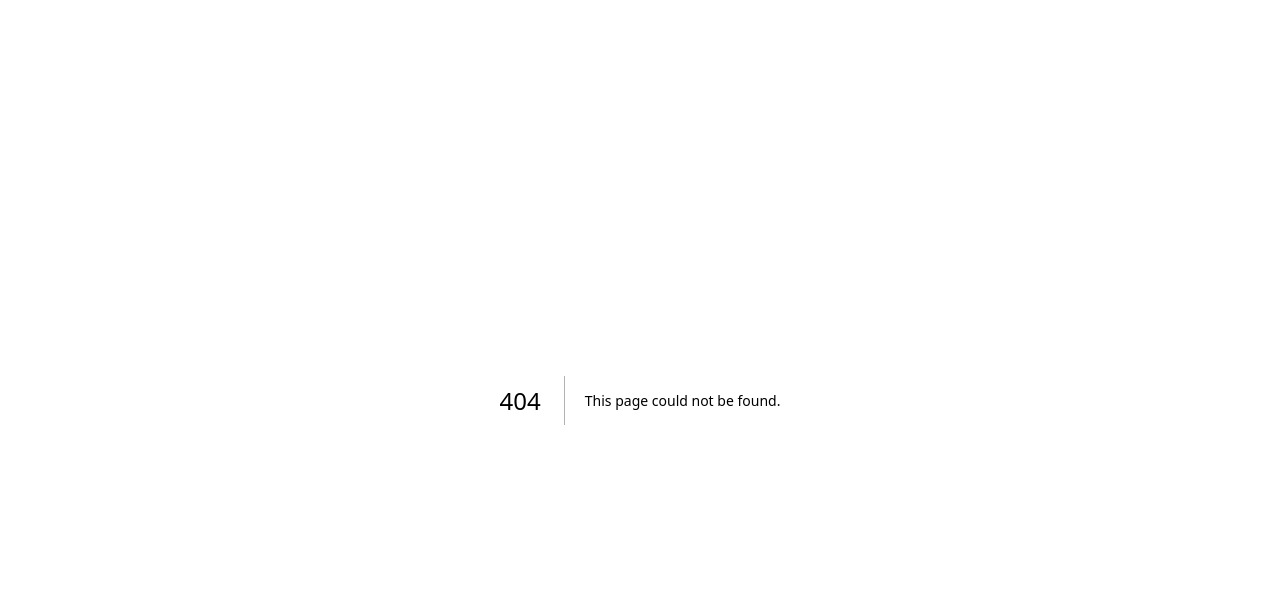
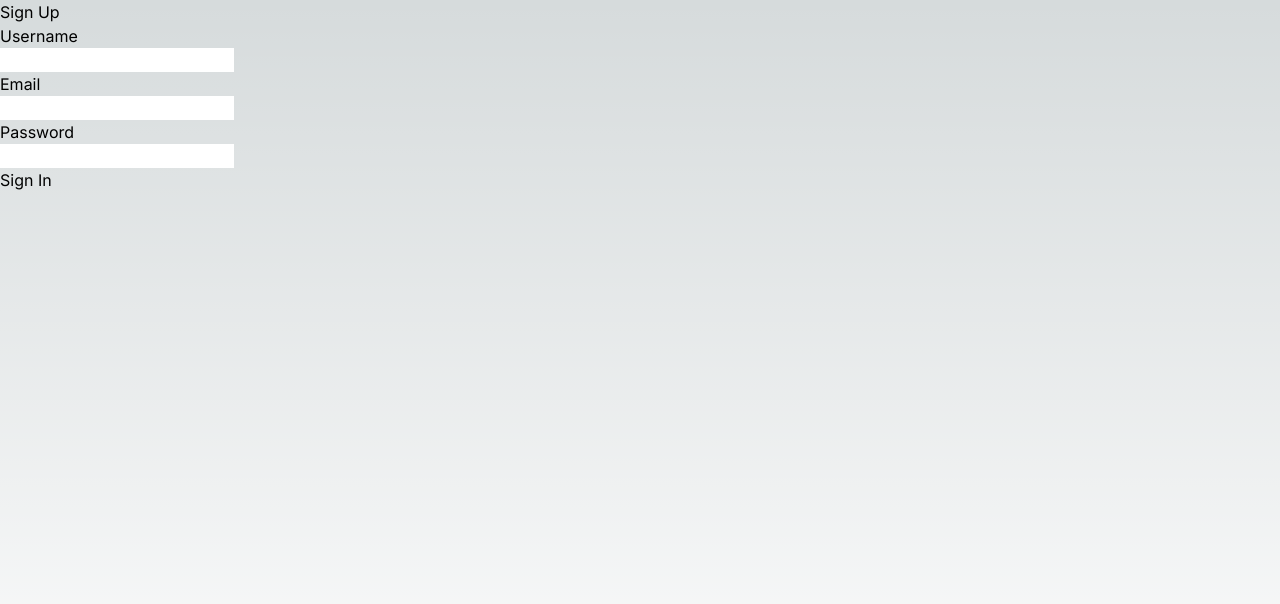
Before and after one commit to dworker863/education-portal, a Next.js app: page /signup in a window 1280 px wide. Before the commit this address had no page. Shown: the top 604 px of the page. Built offline with nearby package versions, Linux system fonts and the light colour scheme.

Commit message:
Added signin and signup pages

```diff
--- /dev/null
+++ b/app/components/SigninForm.tsx
@@ -0,0 +1,35 @@
+'use client';
+
+import { FormEvent } from 'react';
+
+const SigninForm = () => {
+  const handleSubmit = (e: FormEvent) => {
+    e.preventDefault();
+
+    const formData = new FormData(e.target as HTMLFormElement);
+    const data = {
+      email: formData.get('email'),
+      password: formData.get('password'),
+    };
+
+    console.log(data);
+  };
+
+  return (
+    <form onSubmit={handleSubmit}>
+      <fieldset>
+        <label htmlFor="email">Email</label>
+        <br />
+        <input id="email" type="text" name="email" />
+      </fieldset>
+      <fieldset>
+        <label htmlFor="password">Password</label>
+        <br />
+        <input id="password" type="text" name="password" />
+      </fieldset>
+      <button type="submit">Sign In</button>
+    </form>
+  );
+};
+
+export default SigninForm;
--- /dev/null
+++ b/app/components/SignupForm.tsx
@@ -0,0 +1,41 @@
+'use client';
+
+import { FormEvent } from 'react';
+
+const SignupForm = () => {
+  const handleSubmit = (e: FormEvent) => {
+    e.preventDefault();
+
+    const formData = new FormData(e.target as HTMLFormElement);
+    const data = {
+      username: formData.get('username'),
+      email: formData.get('email'),
+      password: formData.get('password'),
+    };
+
+    console.log(data);
+  };
+
+  return (
+    <form onSubmit={handleSubmit}>
+      <fieldset>
+        <label htmlFor="username">Username</label>
+        <br />
+        <input id="username" type="text" name="username" />
+      </fieldset>
+      <fieldset>
+        <label htmlFor="email">Email</label>
+        <br />
+        <input id="email" type="text" name="email" />
+      </fieldset>
+      <fieldset>
+        <label htmlFor="password">Password</label>
+        <br />
+        <input id="password" type="text" name="password" />
+      </fieldset>
+      <button type="submit">Sign In</button>
+    </form>
+  );
+};
+
+export default SignupForm;
--- a/app/globals.css
+++ b/app/globals.css
@@ -17,6 +17,7 @@
 }
 
 body {
+  min-height: 100vh;
   color: rgb(var(--foreground-rgb));
   background: linear-gradient(
       to bottom,
--- a/app/page.tsx
+++ b/app/page.tsx
@@ -1,113 +1,16 @@
-import Image from "next/image";
+import Image from 'next/image';
+import Link from 'next/link';
 
 export default function Home() {
   return (
-    <main className="flex min-h-screen flex-col items-center justify-between p-24">
-      <div className="z-10 w-full max-w-5xl items-center justify-between font-mono text-sm lg:flex">
-        <p className="fixed left-0 top-0 flex w-full justify-center border-b border-gray-300 bg-gradient-to-b from-zinc-200 pb-6 pt-8 backdrop-blur-2xl dark:border-neutral-800 dark:bg-zinc-800/30 dark:from-inherit lg:static lg:w-auto  lg:rounded-xl lg:border lg:bg-gray-200 lg:p-4 lg:dark:bg-zinc-800/30">
-          Get started by editing&nbsp;
-          <code className="font-mono font-bold">app/page.tsx</code>
-        </p>
-        <div className="fixed bottom-0 left-0 flex h-48 w-full items-end justify-center bg-gradient-to-t from-white via-white dark:from-black dark:via-black lg:static lg:size-auto lg:bg-none">
-          <a
-            className="pointer-events-none flex place-items-center gap-2 p-8 lg:pointer-events-auto lg:p-0"
-            href="https://vercel.com?utm_source=create-next-app&utm_medium=appdir-template&utm_campaign=create-next-app"
-            target="_blank"
-            rel="noopener noreferrer"
-          >
-            By{" "}
-            <Image
-              src="/vercel.svg"
-              alt="Vercel Logo"
-              className="dark:invert"
-              width={100}
-              height={24}
-              priority
-            />
-          </a>
-        </div>
-      </div>
-
-      <div className="relative z-[-1] flex place-items-center before:absolute before:h-[300px] before:w-full before:-translate-x-1/2 before:rounded-full before:bg-gradient-radial before:from-white before:to-transparent before:blur-2xl before:content-[''] after:absolute after:-z-20 after:h-[180px] after:w-full after:translate-x-1/3 after:bg-gradient-conic after:from-sky-200 after:via-blue-200 after:blur-2xl after:content-[''] before:dark:bg-gradient-to-br before:dark:from-transparent before:dark:to-blue-700 before:dark:opacity-10 after:dark:from-sky-900 after:dark:via-[#0141ff] after:dark:opacity-40 sm:before:w-[480px] sm:after:w-[240px] before:lg:h-[360px]">
-        <Image
-          className="relative dark:drop-shadow-[0_0_0.3rem_#ffffff70] dark:invert"
-          src="/next.svg"
-          alt="Next.js Logo"
-          width={180}
-          height={37}
-          priority
-        />
-      </div>
-
-      <div className="mb-32 grid text-center lg:mb-0 lg:w-full lg:max-w-5xl lg:grid-cols-4 lg:text-left">
-        <a
-          href="https://nextjs.org/docs?utm_source=create-next-app&utm_medium=appdir-template&utm_campaign=create-next-app"
-          className="group rounded-lg border border-transparent px-5 py-4 transition-colors hover:border-gray-300 hover:bg-gray-100 hover:dark:border-neutral-700 hover:dark:bg-neutral-800/30"
-          target="_blank"
-          rel="noopener noreferrer"
-        >
-          <h2 className="mb-3 text-2xl font-semibold">
-            Docs{" "}
-            <span className="inline-block transition-transform group-hover:translate-x-1 motion-reduce:transform-none">
-              -&gt;
-            </span>
-          </h2>
-          <p className="m-0 max-w-[30ch] text-sm opacity-50">
-            Find in-depth information about Next.js features and API.
-          </p>
-        </a>
-
-        <a
-          href="https://nextjs.org/learn?utm_source=create-next-app&utm_medium=appdir-template-tw&utm_campaign=create-next-app"
-          className="group rounded-lg border border-transparent px-5 py-4 transition-colors hover:border-gray-300 hover:bg-gray-100 hover:dark:border-neutral-700 hover:dark:bg-neutral-800/30"
-          target="_blank"
-          rel="noopener noreferrer"
-        >
-          <h2 className="mb-3 text-2xl font-semibold">
-            Learn{" "}
-            <span className="inline-block transition-transform group-hover:translate-x-1 motion-reduce:transform-none">
-              -&gt;
-            </span>
-          </h2>
-          <p className="m-0 max-w-[30ch] text-sm opacity-50">
-            Learn about Next.js in an interactive course with&nbsp;quizzes!
-          </p>
-        </a>
-
-        <a
-          href="https://vercel.com/templates?framework=next.js&utm_source=create-next-app&utm_medium=appdir-template&utm_campaign=create-next-app"
-          className="group rounded-lg border border-transparent px-5 py-4 transition-colors hover:border-gray-300 hover:bg-gray-100 hover:dark:border-neutral-700 hover:dark:bg-neutral-800/30"
-          target="_blank"
-          rel="noopener noreferrer"
-        >
-          <h2 className="mb-3 text-2xl font-semibold">
-            Templates{" "}
-            <span className="inline-block transition-transform group-hover:translate-x-1 motion-reduce:transform-none">
-              -&gt;
-            </span>
-          </h2>
-          <p className="m-0 max-w-[30ch] text-sm opacity-50">
-            Explore starter templates for Next.js.
-          </p>
-        </a>
-
-        <a
-          href="https://vercel.com/new?utm_source=create-next-app&utm_medium=appdir-template&utm_campaign=create-next-app"
-          className="group rounded-lg border border-transparent px-5 py-4 transition-colors hover:border-gray-300 hover:bg-gray-100 hover:dark:border-neutral-700 hover:dark:bg-neutral-800/30"
-          target="_blank"
-          rel="noopener noreferrer"
-        >
-          <h2 className="mb-3 text-2xl font-semibold">
-            Deploy{" "}
-            <span className="inline-block transition-transform group-hover:translate-x-1 motion-reduce:transform-none">
-              -&gt;
-            </span>
-          </h2>
-          <p className="m-0 max-w-[30ch] text-balance text-sm opacity-50">
-            Instantly deploy your Next.js site to a shareable URL with Vercel.
-          </p>
-        </a>
-      </div>
+    <main>
+      Home
+      <br />
+      <Link href="/signin">Sign In</Link>
+      <br />
+      <Link href="/signup">Sign Up</Link>
+      <br />
+      <button>Sign Out</button>{' '}
     </main>
   );
 }
--- /dev/null
+++ b/app/signin/page.tsx
@@ -0,0 +1,11 @@
+import SigninForm from '../components/SigninForm';
+
+export default function SignIn() {
+  return (
+    <>
+      Sign In
+      <br />
+      <SigninForm />
+    </>
+  );
+}
--- /dev/null
+++ b/app/signup/page.tsx
@@ -0,0 +1,11 @@
+import SignupForm from '../components/SignupForm';
+
+export default function SignUp() {
+  return (
+    <>
+      Sign Up
+      <br />
+      <SignupForm />
+    </>
+  );
+}
```
